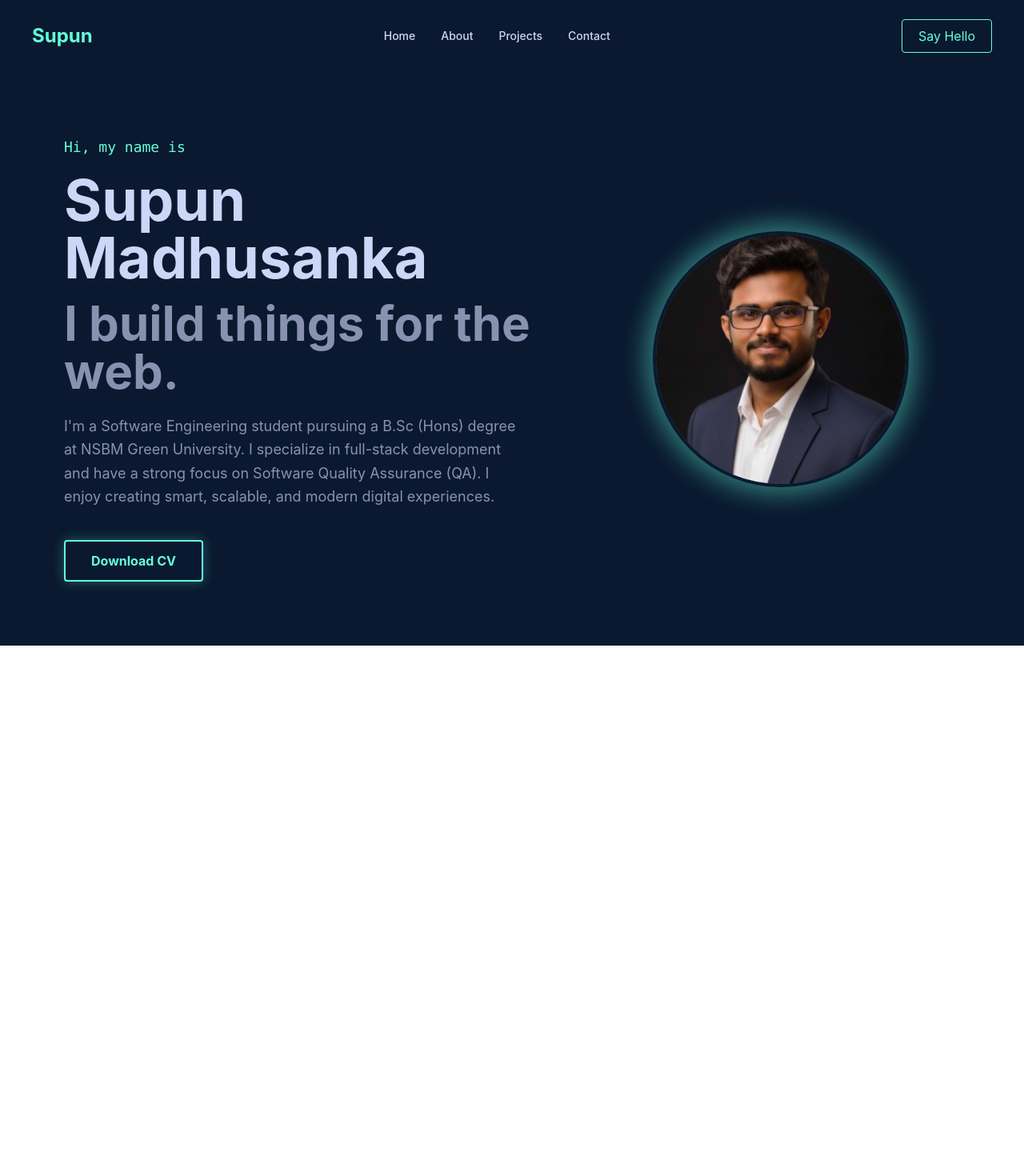
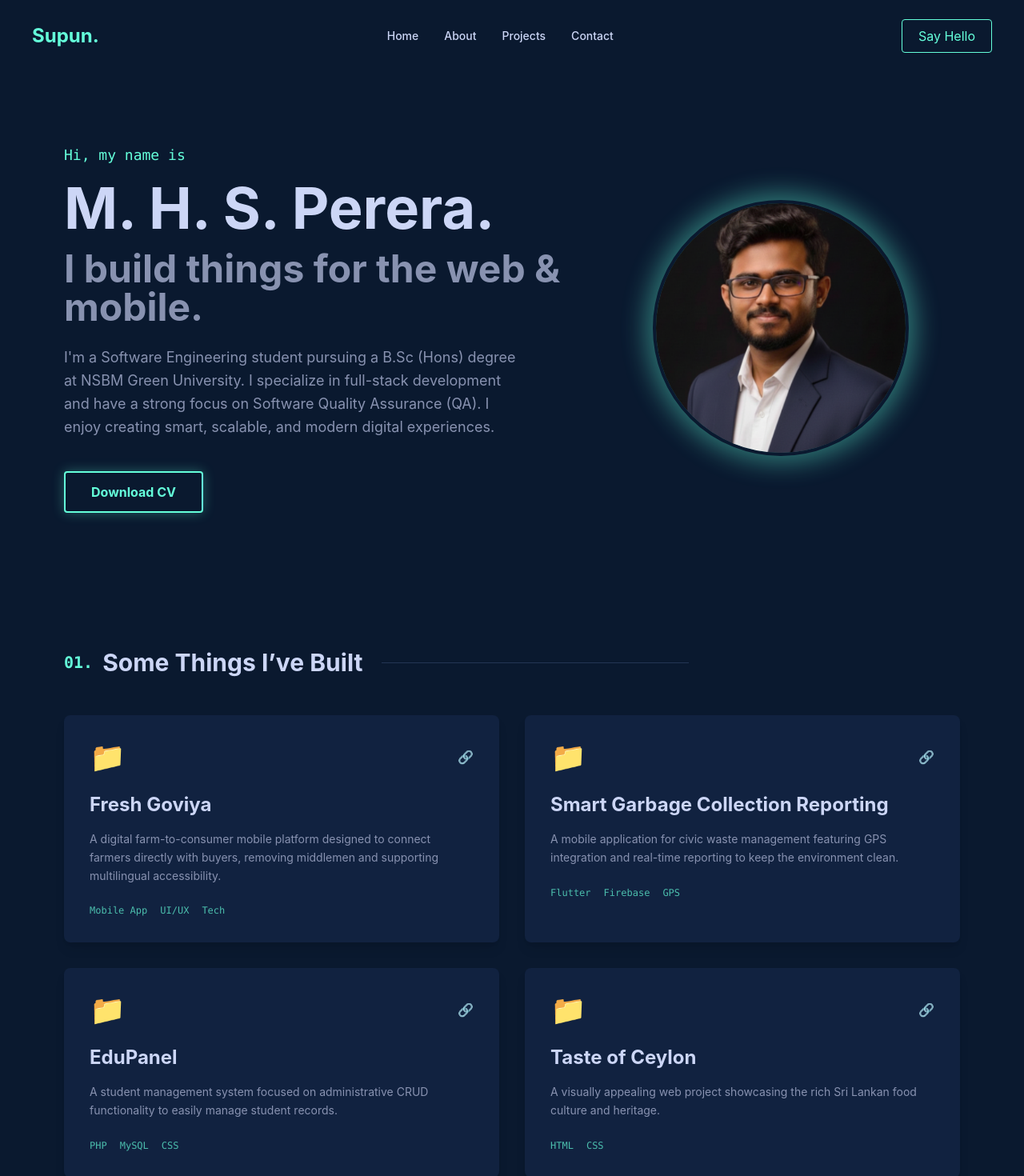
Before and after one commit to madhushankaspn/My-Portfolio, a React (Vite) app: page / in a window 1280 px wide. Shown: the top 1470 px of the page at 80% size. Before the commit the page ends 807 px from the top, so only its background shows below. Built offline with nearby package versions, Linux system fonts and the light colour scheme.

Commit message:
feat: add projects section with dynamic rendering in App component

```diff
--- a/src/App.jsx
+++ b/src/App.jsx
@@ -2,6 +2,30 @@ import React from 'react';
 import { motion } from 'framer-motion';
 
 function App() {
+  // අපේ Projects වල විස්තර (ඉස්සරහට මේවා එන්නේ Firebase එකෙන්)
+  const projects = [
+    {
+      title: "Fresh Goviya",
+      description: "A digital farm-to-consumer mobile platform designed to connect farmers directly with buyers, removing middlemen and supporting multilingual accessibility.",
+      tech: ["Mobile App", "UI/UX", "Tech"],
+    },
+    {
+      title: "Smart Garbage Collection Reporting",
+      description: "A mobile application for civic waste management featuring GPS integration and real-time reporting to keep the environment clean.",
+      tech: ["Flutter", "Firebase", "GPS"],
+    },
+    {
+      title: "EduPanel",
+      description: "A student management system focused on administrative CRUD functionality to easily manage student records.",
+      tech: ["PHP", "MySQL", "CSS"],
+    },
+    {
+      title: "Taste of Ceylon",
+      description: "A visually appealing web project showcasing the rich Sri Lankan food culture and heritage.",
+      tech: ["HTML", "CSS"],
+    }
+  ];
+
   return (
     <div className="bg-[#0a192f] min-h-screen text-[#ccd6f6] font-sans overflow-x-hidden">
 
@@ -13,7 +37,7 @@ function App() {
           transition={{ duration: 0.5 }}
           className="text-[#64ffda] text-2xl font-bold cursor-pointer"
         >
-          Supun
+          Supun.
         </motion.div>
 
         <motion.ul
@@ -50,23 +74,19 @@ function App() {
         >
           <p className="text-[#64ffda] text-lg font-mono mb-4">Hi, my name is</p>
           <h1 className="text-5xl md:text-7xl font-bold text-[#ccd6f6] mb-4">
-            Supun Madhusanka
+            M. H. S. Perera.
           </h1>
-          <h2 className="text-4xl md:text-6xl font-bold text-[#8892b0] mb-6">
-            I build things for the web.
+          <h2 className="text-4xl md:text-5xl font-bold text-[#8892b0] mb-6">
+            I build things for the web & mobile.
           </h2>
           <p className="text-[#8892b0] max-w-xl mb-10 text-lg leading-relaxed">
             I'm a Software Engineering student pursuing a B.Sc (Hons) degree at NSBM Green University. I specialize in full-stack development and have a strong focus on Software Quality Assurance (QA). I enjoy creating smart, scalable, and modern digital experiences.
           </p>
 
           <div className="flex space-x-6">
-            <a
-     href="/Supun_CV.pdf"
-     download="Supun_CV.pdf"
-     className="inline-block border-2 border-[#64ffda] text-[#64ffda] px-8 py-3 rounded font-bold hover:bg-[#64ffda] hover:text-[#0a192f] transition-all duration-300 shadow-[0_0_15px_rgba(100,255,218,0.3)] hover:shadow-[0_0_25px_rgba(100,255,218,0.6)]"
-   >
-     Download CV
-   </a>
+            <a href="/Supun_CV.pdf" download="Supun_CV.pdf" className="inline-block border-2 border-[#64ffda] text-[#64ffda] px-8 py-3 rounded font-bold hover:bg-[#64ffda] hover:text-[#0a192f] transition-all duration-300 shadow-[0_0_15px_rgba(100,255,218,0.3)] hover:shadow-[0_0_25px_rgba(100,255,218,0.6)]">
+              Download CV
+            </a>
           </div>
         </motion.div>
 
@@ -78,13 +98,10 @@ function App() {
           className="md:w-2/5 flex justify-center items-center"
         >
           <div className="relative group cursor-pointer">
-            {/* වටේට තියෙන Pulsing Glow එක */}
             <div className="absolute -inset-2 bg-[#64ffda] rounded-full blur-lg opacity-40 group-hover:opacity-100 transition duration-500 group-hover:duration-200 animate-pulse"></div>
-
-            {/* ඔයාගේ Photo එක (දැනට Dummy Photo එකක් දාලා තියෙන්නේ) */}
             <div className="relative w-64 h-64 md:w-80 md:h-80 rounded-full overflow-hidden border-4 border-[#0a192f] z-10 bg-[#112240]">
               <img
-                src="public/profile.jpg"
+                src="/profile.jpg"
                 alt="Profile"
                 className="w-full h-full object-cover group-hover:scale-110 transition-transform duration-500"
               />
@@ -92,6 +109,53 @@ function App() {
           </div>
         </motion.div>
       </main>
+
+      {/* Projects Section */}
+      <section className="px-10 md:px-20 py-20 max-w-7xl mx-auto">
+        <motion.h3
+          initial={{ opacity: 0, y: 20 }}
+          whileInView={{ opacity: 1, y: 0 }}
+          viewport={{ once: true }}
+          className="text-3xl font-bold text-[#ccd6f6] mb-12 flex items-center"
+        >
+          <span className="text-[#64ffda] font-mono text-xl mr-3">01.</span>
+          Some Things I’ve Built
+          <div className="h-[1px] bg-[#233554] w-48 md:w-96 ml-6"></div>
+        </motion.h3>
+
+        {/* Projects Grid */}
+        <div className="grid grid-cols-1 md:grid-cols-2 gap-8">
+          {projects.map((project, index) => (
+            <motion.div
+              key={index}
+              initial={{ opacity: 0, y: 30 }}
+              whileInView={{ opacity: 1, y: 0 }}
+              viewport={{ once: true }}
+              transition={{ delay: index * 0.1, duration: 0.5 }}
+              className="bg-[#112240] p-8 rounded-lg hover:-translate-y-2 transition-transform duration-300 shadow-lg hover:shadow-2xl relative group"
+            >
+              <div className="flex justify-between items-center mb-6">
+                <div className="text-[#64ffda] text-4xl">📁</div>
+                <div className="flex space-x-3">
+                  <span className="text-[#ccd6f6] hover:text-[#64ffda] cursor-pointer">🔗</span>
+                </div>
+              </div>
+              <h4 className="text-2xl font-bold text-[#ccd6f6] group-hover:text-[#64ffda] transition-colors mb-4">
+                {project.title}
+              </h4>
+              <p className="text-[#8892b0] text-sm leading-relaxed mb-6">
+                {project.description}
+              </p>
+              <ul className="flex flex-wrap gap-4 text-xs font-mono text-[#64ffda] opacity-70">
+                {project.tech.map((techItem, techIndex) => (
+                  <li key={techIndex}>{techItem}</li>
+                ))}
+              </ul>
+            </motion.div>
+          ))}
+        </div>
+      </section>
+
     </div>
   );
 }
```
